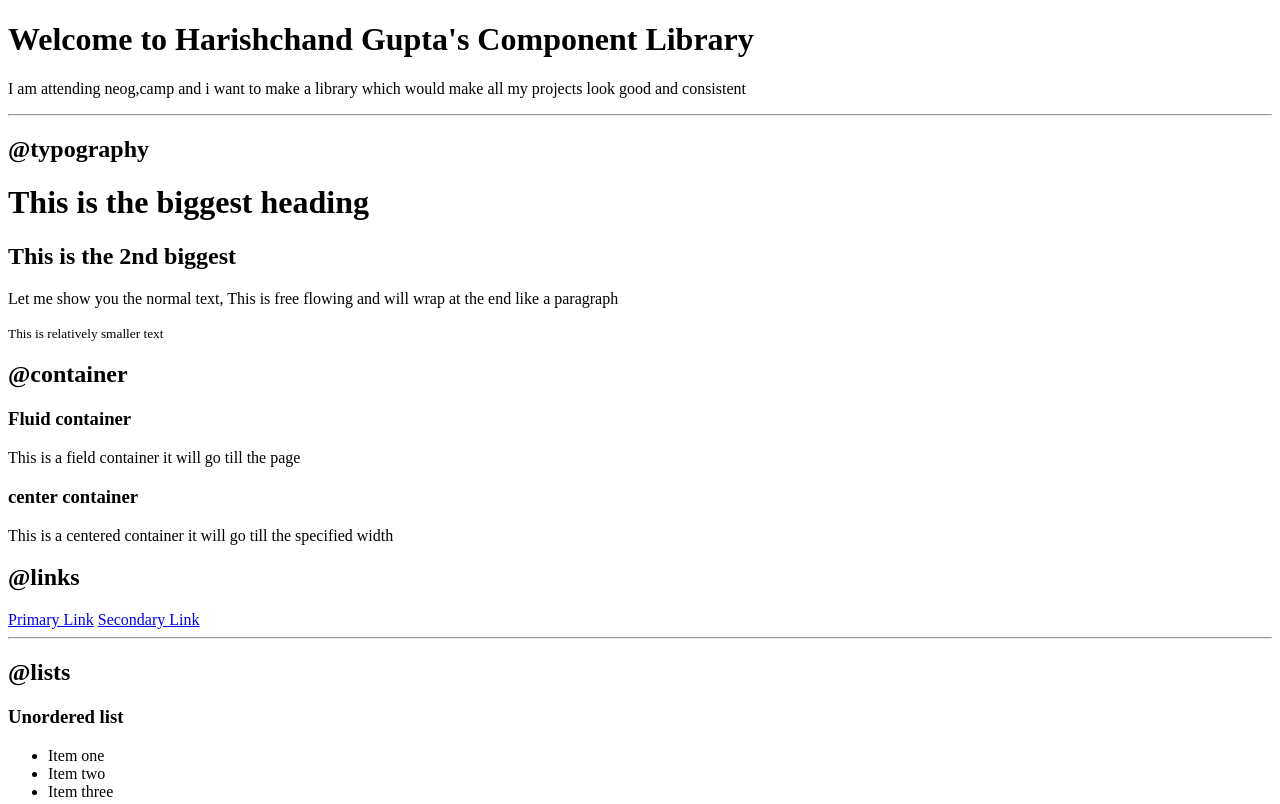
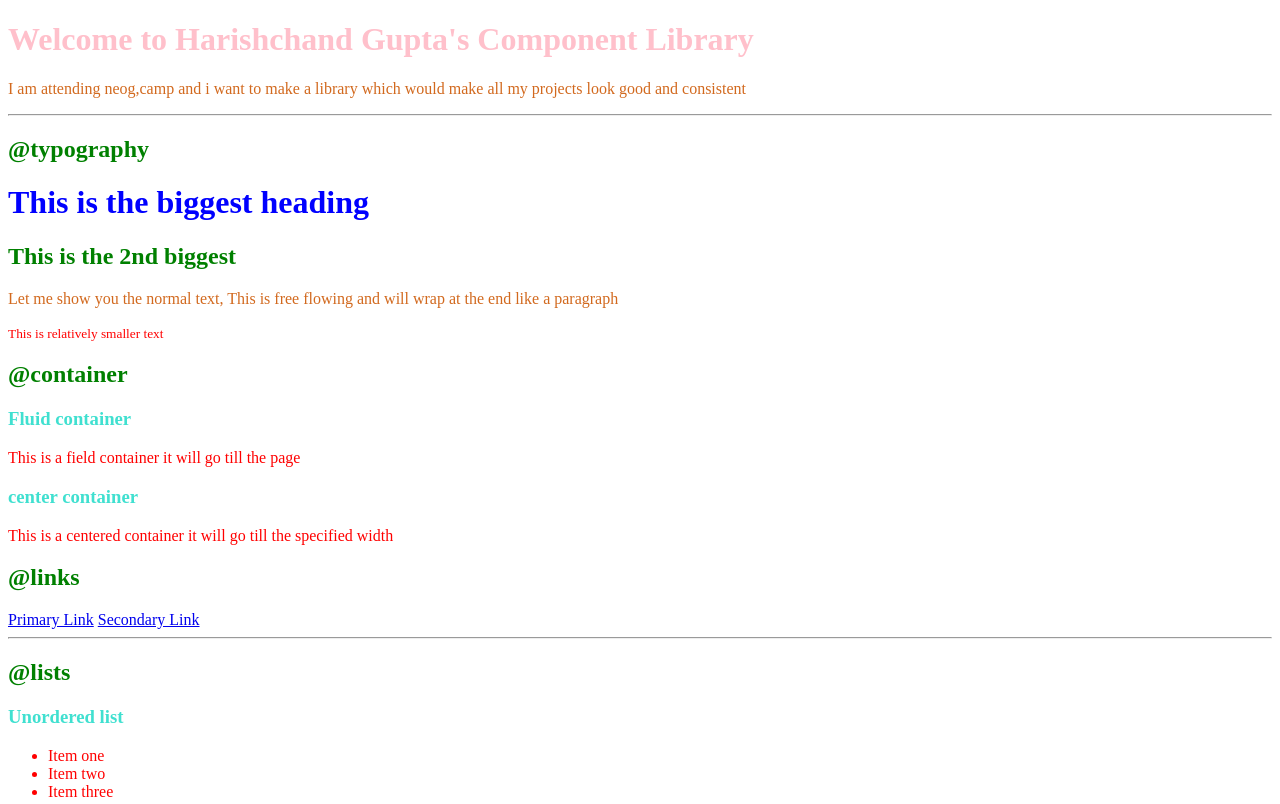
Before and after one commit to ethicalboyworld/html-Css, a plain HTML site: page Index.html in a window 1280 px wide. Shown: the top 804 px of the page. Drawn offline with Linux system fonts and the light colour scheme.

Commit message:
css import and practice

```diff
--- a/Index.html
+++ b/Index.html
@@ -6,9 +6,12 @@
     <meta name="viewport" content="width= , initial-scale=1.0">
     <meta name="author" content="Harishchand Gupta">
     <title>My first website</title>
+
+<link href="style.css" rel="stylesheet" />
 </head>
+
 <body>
-    <h1>Welcome to Harishchand Gupta's Component Library </h1>
+    <h1 id="lib-header">Welcome to Harishchand Gupta's Component Library </h1>
     <p>I am attending neog,camp and i want to make a library which would make all my projects
         look good and consistent </p>
 
@@ -34,7 +37,6 @@
 
     <h2>@links</h2>
 
-    <!-- <a href="https://www.google.com">google</a> -->
     <a href="/">Primary Link</a>
     <a href="/">Secondary Link</a>
 
@@ -94,6 +96,7 @@
     <h2>@Header</h2>
 
     <header>
+
         <img src="Hacker.svg" />
         <h1>This is heading inside header</h1>
     </header>
@@ -129,11 +132,6 @@
 
 
 
-
-
-
-
-
      <div style="height: 30vh"></div>
 
 
--- a/Style.css
+++ b/Style.css
@@ -23,5 +23,5 @@ p{
 }
 
 .para{
-    color: blueviolets
+    color: blueviolet
 }
```
